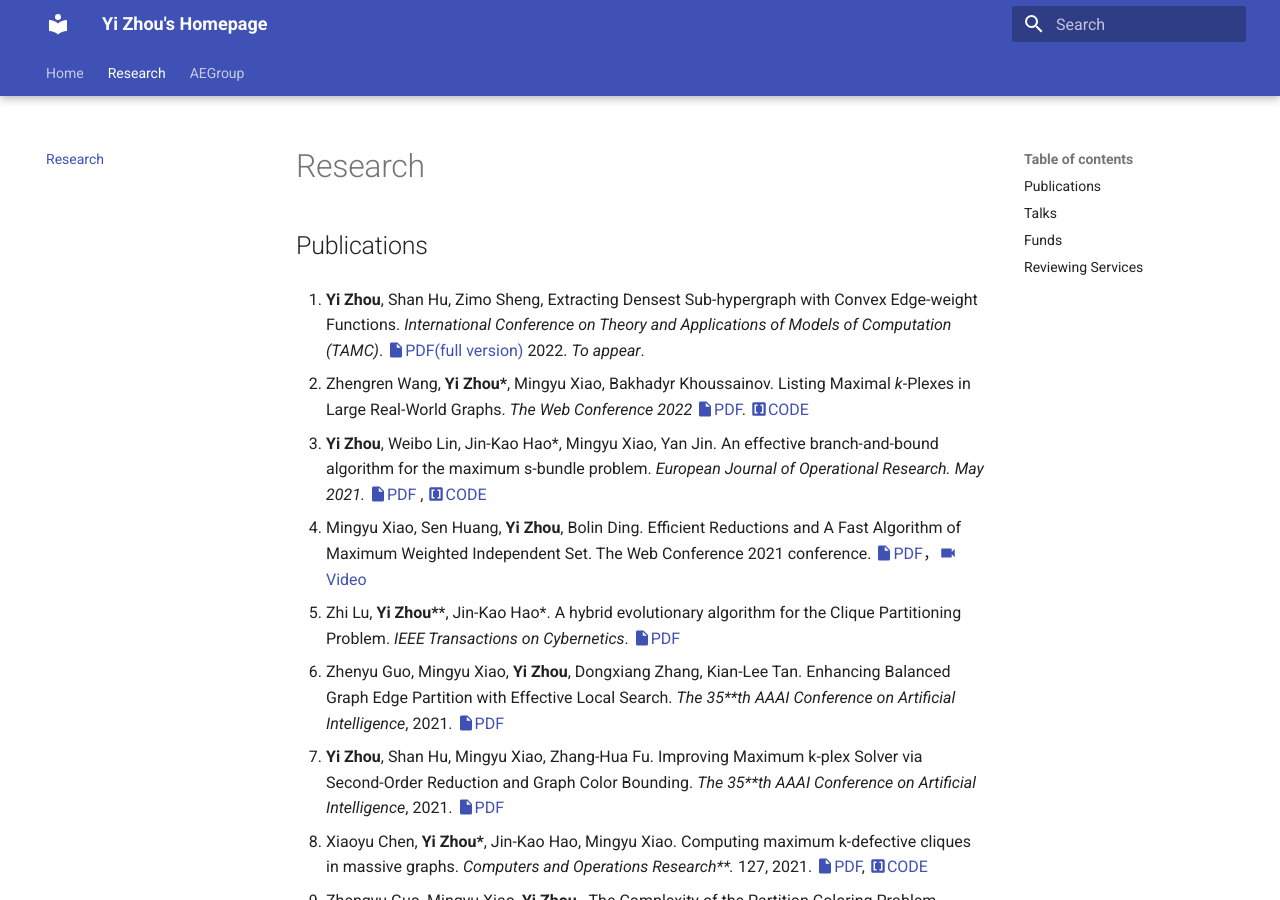
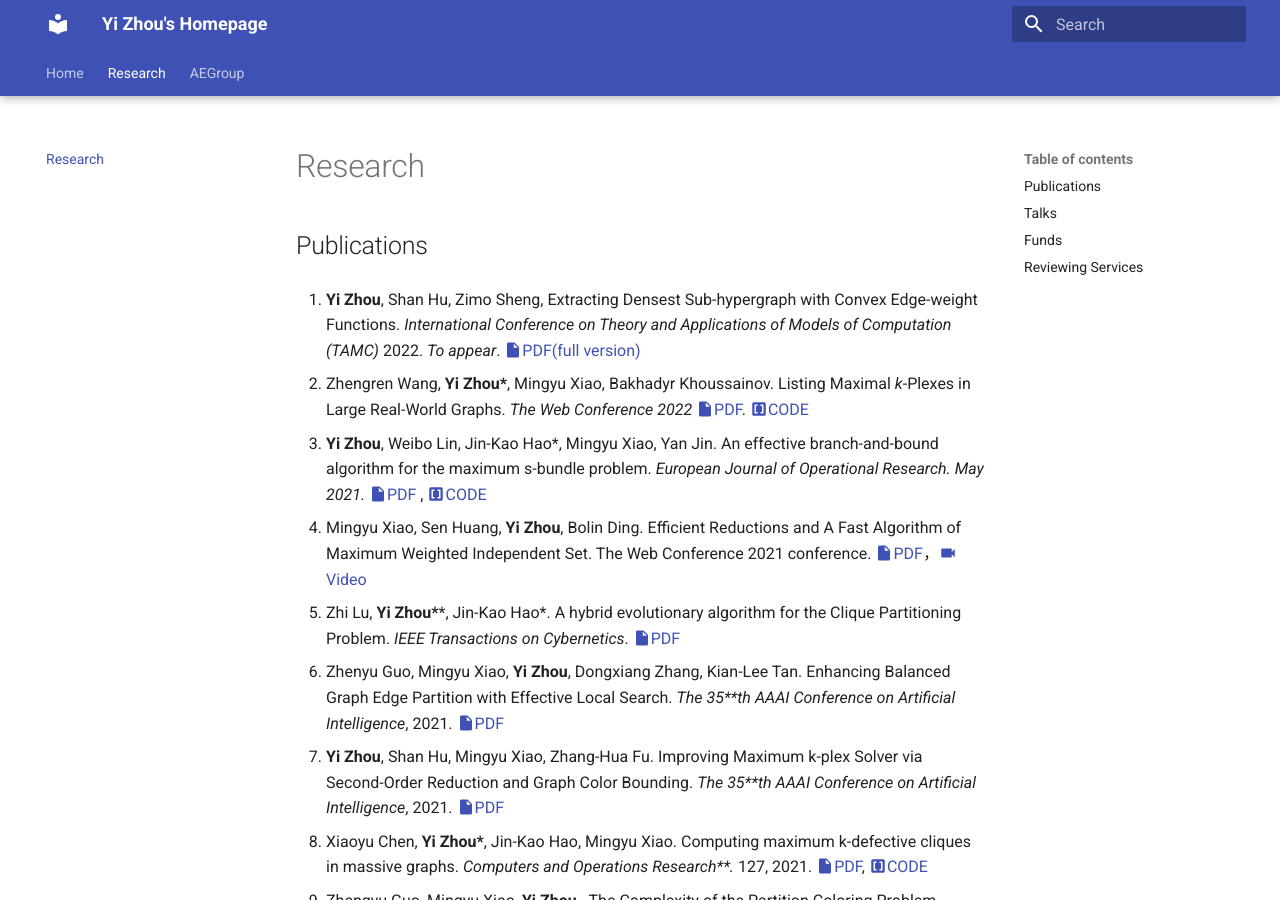
Before and after one commit to joey001/joey001.github.io, an MkDocs documentation site: the page built from docs/research/publication.md, in a window 1280 px wide and 900 px high. Built offline with MkDocs 1.6.1 and Material for MkDocs 9.7.7, drawn with Linux system fonts in a browser that asks for light colours.

```diff
--- a/docs/research/publication.md
+++ b/docs/research/publication.md
@@ -1,5 +1,5 @@
 ## Publications
-17. **Yi Zhou**, Shan Hu, Zimo Sheng, Extracting Densest Sub-hypergraph with Convex Edge-weight Functions. *International Conference on Theory and Applications of Models of Computation (TAMC)*. [:material-file:PDF(full version)](https://arxiv.org/abs/2207.08340) 2022. *To appear*.
+17. **Yi Zhou**, Shan Hu, Zimo Sheng, Extracting Densest Sub-hypergraph with Convex Edge-weight Functions. *International Conference on Theory and Applications of Models of Computation (TAMC)* 2022. *To appear*. [:material-file:PDF(full version)](https://arxiv.org/abs/2207.08340)
 
 16. Zhengren Wang, **Yi Zhou\***, Mingyu Xiao, Bakhadyr Khoussainov. Listing Maximal *k*-Plexes in Large Real-World Graphs. *The Web Conference 2022* [:material-file:PDF](https://arxiv.org/abs/2202.08737). [:material-code-array:CODE](https://github.com/joey001/ListPlex)
 
```
